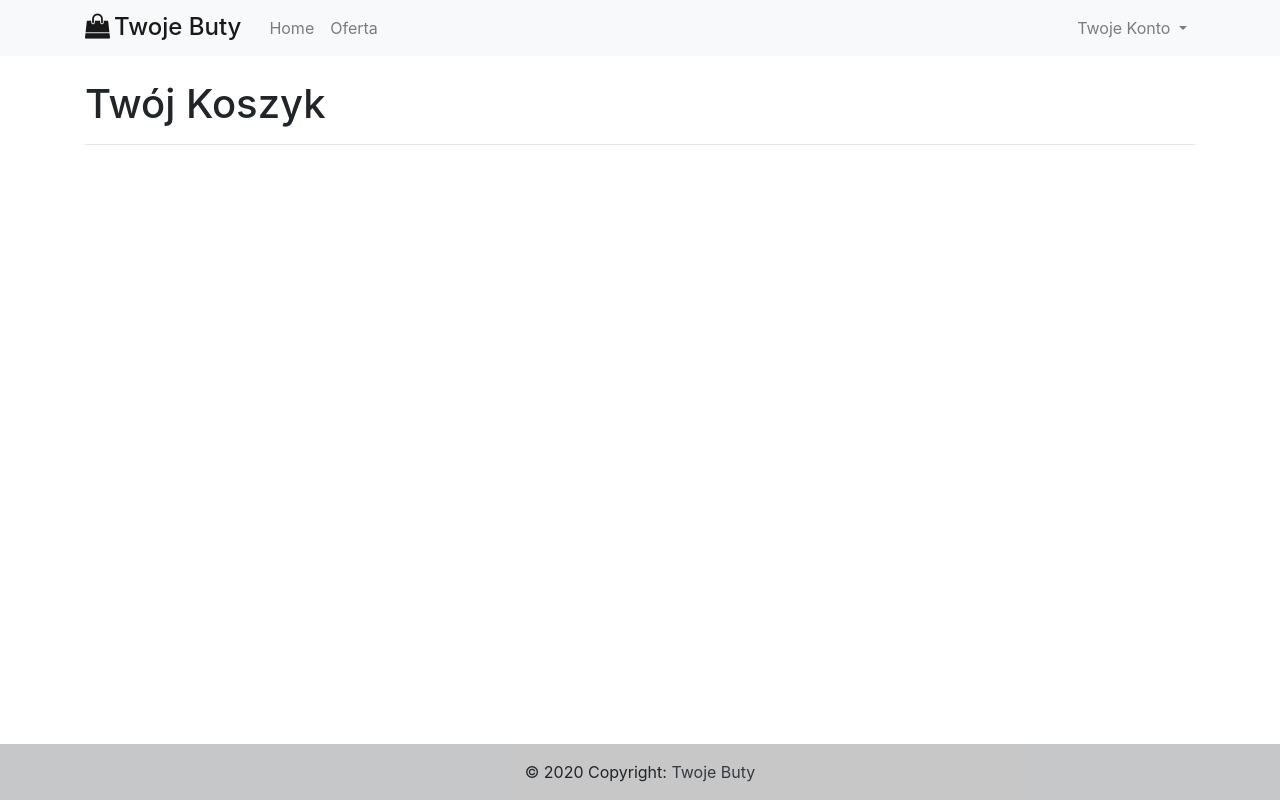
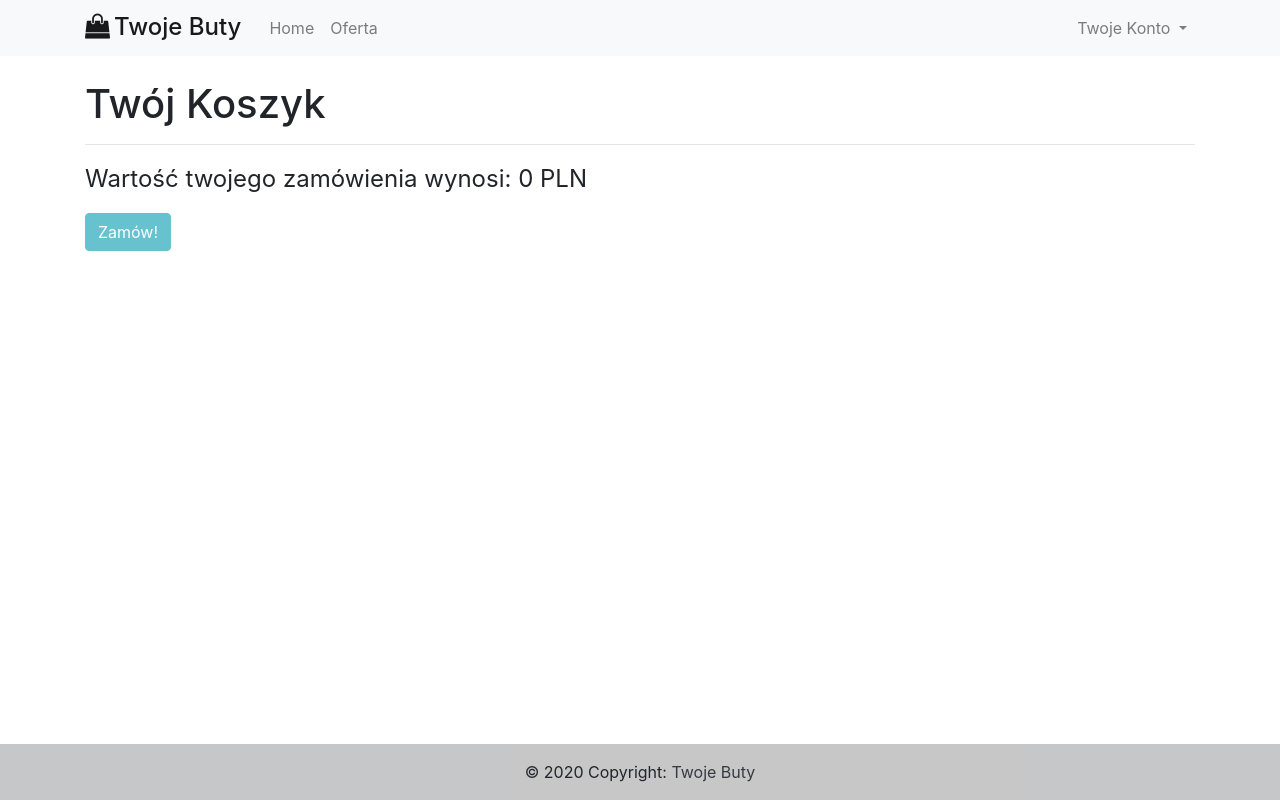
Before and after one commit to jakub-ant/shoe-store-app, an Angular app: page /shopping-cart in a window 1280 px wide. Built offline with nearby package versions, Linux system fonts and the light colour scheme.

Commit message:
Add shopping cart's total value

```diff
--- a/src/app/header/header.component.html
+++ b/src/app/header/header.component.html
@@ -3,7 +3,7 @@
     <div class="navbar-brand">
           <span class=" fa fa-shopping-bag" style="font-size: 25px;">
     </span>
-    <h4 class="d-inline p-1">Twoje Buty</h4>
+    <h4 class="d-inline p-1"  routerLink="home" style="cursor: pointer;">Twoje Buty</h4>
     </div>
 
 
--- a/src/app/home/home.component.ts
+++ b/src/app/home/home.component.ts
@@ -1,15 +1,10 @@
-import { Component, OnInit } from '@angular/core';
+import { Component } from '@angular/core';
 
 @Component({
   selector: 'app-home',
   templateUrl: './home.component.html',
   styleUrls: ['./home.component.scss']
 })
-export class HomeComponent implements OnInit {
-
-  constructor() { }
-
-  ngOnInit(): void {
-  }
+export class HomeComponent   {
 
 }
--- a/src/app/offer/offer.service.ts
+++ b/src/app/offer/offer.service.ts
@@ -26,6 +26,4 @@ export class OfferService {
         err=>err
       )
   }
-
-
 }
--- a/src/app/shared/shopping-cart-user-id.model.ts
+++ b/src/app/shared/shopping-cart-user-id.model.ts
@@ -4,7 +4,14 @@ export class ShoppingCartUserID {
       cartItemID: string | null,
       productID: string
     } [] = [];
-    shoppingCartItems: Object[] = [];
+    shoppingCartItems: {
+      availableItems: number
+cartItemId: string
+desc: {gender: string, size: number}
+imageURL: string
+name: string
+price: number
+    }[] = [];
     constructor(userId: string | number) {
       this.userId = userId
     }
--- a/src/app/shopping-cart/shopping-cart.component.html
+++ b/src/app/shopping-cart/shopping-cart.component.html
@@ -3,13 +3,18 @@
         <h1>Twój Koszyk</h1>
         <hr>
     </header>
-    <app-spinner *ngIf="isLoading"></app-spinner>
     <div *ngIf="errorMsg.errorOccured" class="alert alert-danger" role="alert">
         {{errorMsg.errorMsg}}
       </div>
 
+      <div class="my-3">
+        <p style="font-size: 24px;">Wartość twojego zamówienia wynosi: {{totalValue}} PLN</p> <button type="button" class="btn btn-info" [disabled]="totalValue===0">Zamów!</button>
+    </div>
+    <app-spinner *ngIf="isLoading"></app-spinner>
+
     <ul class="list-group" *ngIf="shoppingCart&&!isLoading">
-        <li *ngFor="let item of shoppingCart.shoppingCartItems" class="list-group-item"> <img [src]="item.imageURL" alt="image">  <span class="item-name">{{item.name}} <i class="fa fa-trash-o"
+        <li *ngFor="let item of shoppingCart.shoppingCartItems" class="list-group-item"> <img [src]="item.imageURL" alt="image">
+              <span class="item-name">{{item.name}} | Cena: {{item.price}} PLN<i class="fa fa-trash-o"
             [attr.data-cart-id]="item.cartItemId"
             [attr.data-user-id]="shoppingCart.userId"
             (click)="deleteItem($event)"
--- a/src/app/shopping-cart/shopping-cart.component.ts
+++ b/src/app/shopping-cart/shopping-cart.component.ts
@@ -6,13 +6,18 @@ import {
 import {
   Subscription
 } from 'rxjs';
-import { ErrorMsg } from '../shared/error-msg.model';
+import {
+  ErrorMsg
+} from '../shared/error-msg.model';
 import {
   AuthServiceService
 } from '../shared/services/auth-service.service';
 import {
   DbServiceService
 } from '../shared/services/db-service.service';
+import {
+  ShoppingCartUserID
+} from '../shared/shopping-cart-user-id.model';
 
 @Component({
   selector: 'app-shopping-cart',
@@ -21,9 +26,9 @@ import {
 })
 export class ShoppingCartComponent implements OnInit, OnDestroy {
   shoppingCartSub!: Subscription;
-  deleteCartItemSub!:Subscription;
-  getCurrentCartSub!:Subscription
-  shoppingCart!: any;
+  deleteCartItemSub!: Subscription;
+  getCurrentCartSub!: Subscription
+  shoppingCart!: ShoppingCartUserID | null;
   isLoading = false;
   errorMsg: ErrorMsg = {
     errorOccured: false,
@@ -32,7 +37,22 @@ export class ShoppingCartComponent implements OnInit, OnDestroy {
 
 
   constructor(private authService: AuthServiceService, private dbService: DbServiceService) {}
+  get totalValue(): number {
+    if (this.shoppingCart && !this.isLoading) {
+      const reducer = (accumulator: number, currentValue: number) => accumulator + currentValue;
+      const prices: Array < number > = []
+      this.shoppingCart.shoppingCartItems.forEach(item => prices.push(item.price))
+      if (prices.length === 0) {
+        return 0
+      } else {
+        let totalPrice: number = prices.reduce(reducer)
+        return totalPrice
+      }
+    } else {
+      return 0
+    }
 
+  }
   ngOnInit(): void {
     this.isLoading = true
     this.shoppingCartSub = this.authService.loggedInUsersShoppingCart.subscribe(
@@ -40,6 +60,7 @@ export class ShoppingCartComponent implements OnInit, OnDestroy {
         this.errorMsg.errorOccured = false
         this.shoppingCart = items;
         this.isLoading = false
+        console.log(this.shoppingCart)
       },
       () => this.errorMsg.errorOccured = false
     )
@@ -50,9 +71,9 @@ export class ShoppingCartComponent implements OnInit, OnDestroy {
     const cartId: string = event.target.dataset.cartId;
     const userId: string = event.target.dataset.userId;
 
-    this.deleteCartItemSub= this.dbService.deleteCartItem(cartId)
+    this.deleteCartItemSub = this.dbService.deleteCartItem(cartId)
       .subscribe(() => {
-      return this.getCurrentCartSub= this.dbService.getCurrentCart(userId)
+        return this.getCurrentCartSub = this.dbService.getCurrentCart(userId)
           .subscribe(items => {
               this.shoppingCart = items;
               this.errorMsg.errorOccured = false;
@@ -63,9 +84,9 @@ export class ShoppingCartComponent implements OnInit, OnDestroy {
   }
 
   ngOnDestroy() {
-  if(this.shoppingCartSub)  this.shoppingCartSub.unsubscribe()
-  if(this.deleteCartItemSub)  this.deleteCartItemSub.unsubscribe()
-  if(this.getCurrentCartSub) this.getCurrentCartSub.unsubscribe()
+    if (this.shoppingCartSub) this.shoppingCartSub.unsubscribe()
+    if (this.deleteCartItemSub) this.deleteCartItemSub.unsubscribe()
+    if (this.getCurrentCartSub) this.getCurrentCartSub.unsubscribe()
   }
 
 }
```
Also changed, not shown: src/app/shared/services/db-service.service.ts (+0 -12 lines). Lines whose indentation alone changed are shown as unchanged.
